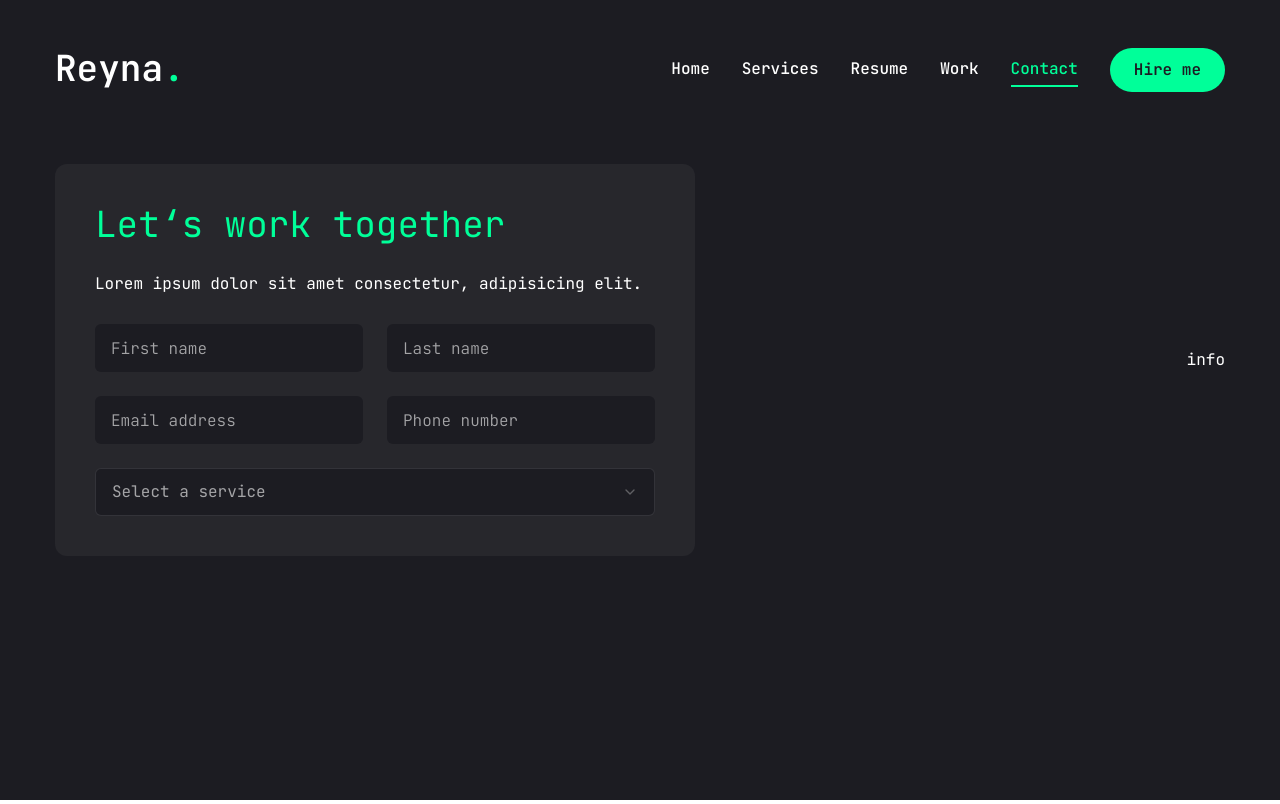
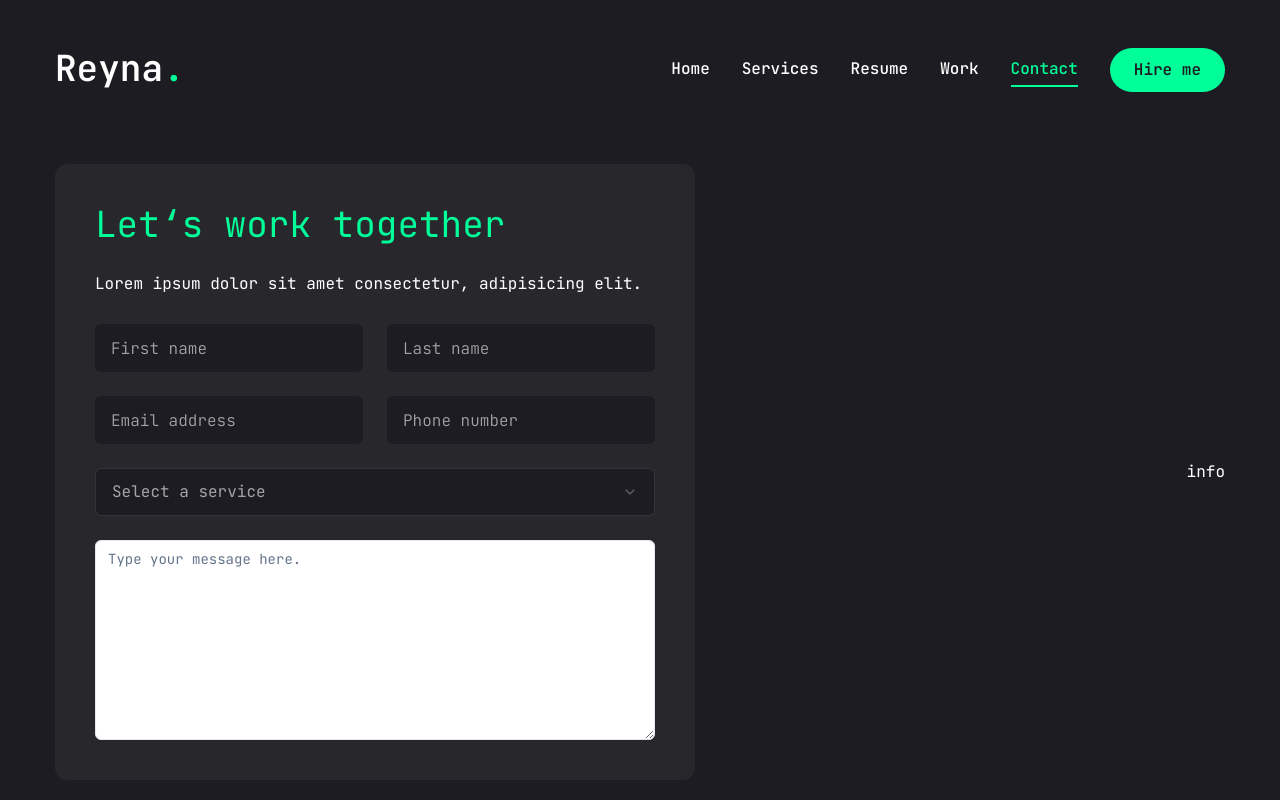
Before and after one commit to reynaroma/reyna-portfolio, a Next.js app: page /contact in a window 1280 px wide. Built offline with nearby package versions, Linux system fonts and the light colour scheme.

Commit message:
Add textarea component

```diff
--- a/app/contact/page.jsx
+++ b/app/contact/page.jsx
@@ -77,6 +77,10 @@ const Contact = () => {
                   </SelectGroup>
                 </SelectContent>
               </Select>
+              {/* textarea */}
+              <Textarea
+                placeholder='Type your message here.'
+                className='h-[200px]' />
             </form>
           </div>
           {/* info */}
```
